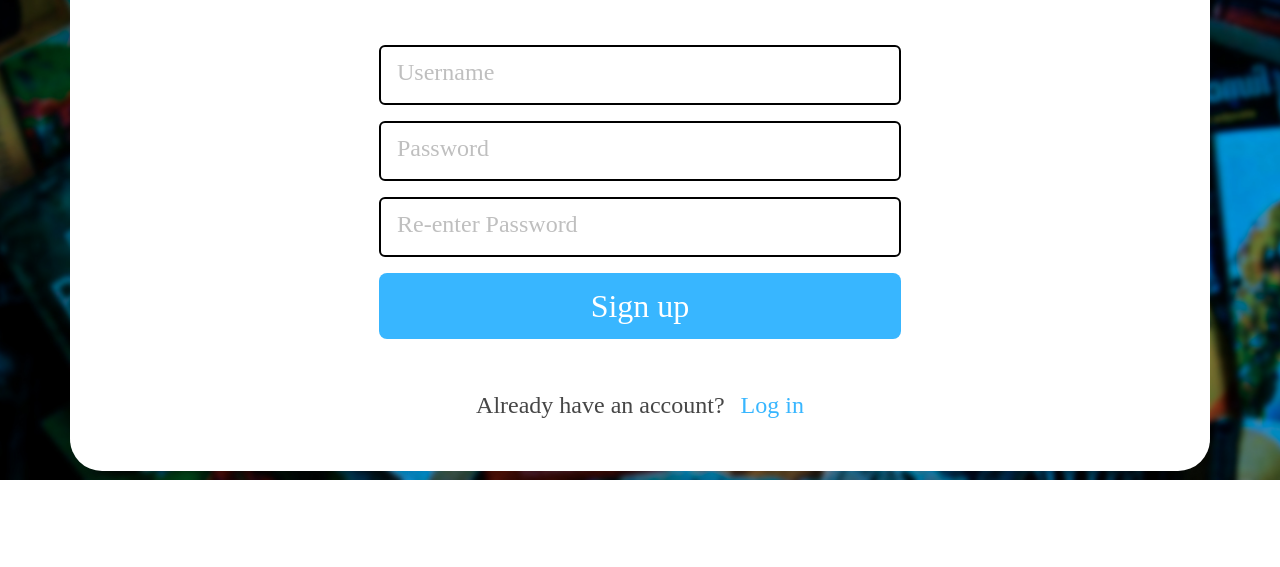
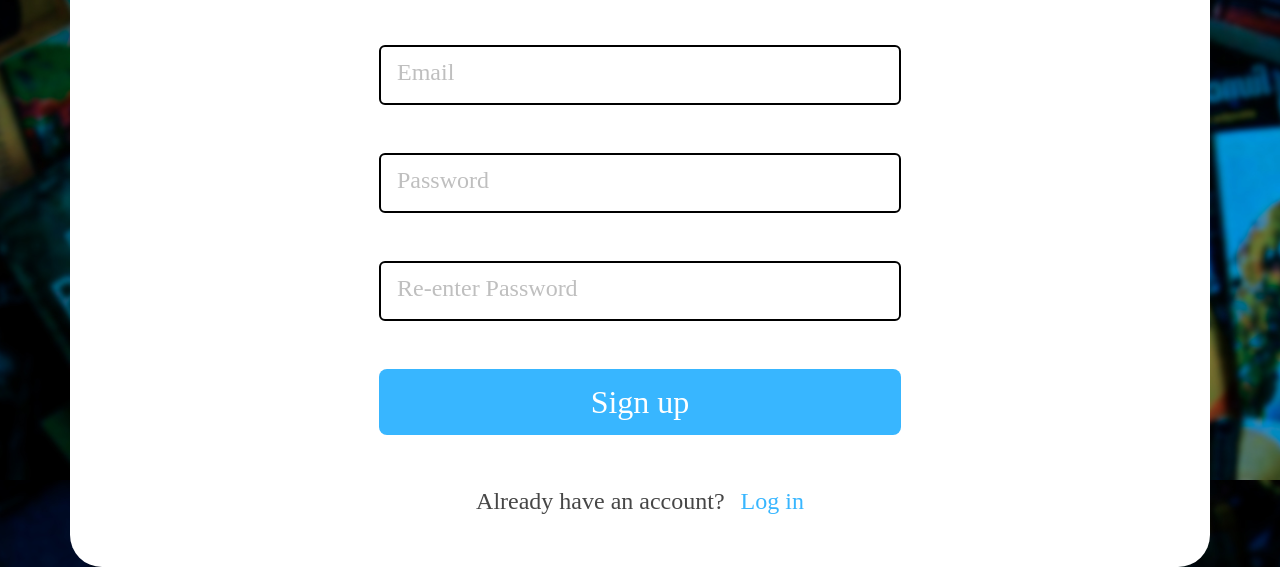
Before and after one commit to wicknesh/ictak-assignment01, a plain HTML site: page signup.html in a window 1280 px wide. Shown: the part 320-887 px from the top of the page. Before the commit the page ends 800 px from the top, so only its background shows below. Drawn offline with nearby package versions, Linux system fonts and the light colour scheme; a web font is replaced by a local one.

Commit message:
HTML overhaul for form validation labels

```diff
--- a/signup.html
+++ b/signup.html
@@ -13,17 +13,18 @@
         <form>
             <a href="index.html"><img src="img/pc-logo-2.png" alt="pc-logo" width="75px" height="auto" class="mx-auto d-flex"></a>
             <div class="mb-5 h3 text-center">Create a <span class="signup-title">pusthakapuzhu collective</span>. account</div>
-            <div class="mb-3 d-flex align-items-center justify-content-center">
-                <input type="text" class="form-control w-50 p-3 border-input" id="InputUsername" placeholder="Username">
+            <div class="mb-5 d-flex align-items-center justify-content-center">
+                <input type="text" class="form-control w-50 p-3 border-input" id="InputEmail" placeholder="Email">
             </div>
-            <div class="mb-3 d-flex align-items-center justify-content-center">
+            <span id="emailError" class="d-flex justify-content-center"></span>
+            <div class="mb-5 d-flex align-items-center justify-content-center">
                 <input type="password" class="form-control w-50 p-3 border-input" id="InputPassword" placeholder="Password">
             </div>
-            <div class="mb-3 d-flex align-items-center justify-content-center">
+            <div class="mb-5 d-flex align-items-center justify-content-center">
                 <input type="password" class="form-control w-50 p-3 border-input" id="ReInputPassword" placeholder="Re-enter Password">
             </div>
             <div class="mb-5 d-flex align-items-center justify-content-center">
-                <a href="library.html" href="" class="btn btn-signup-page btn-lg rounded-3 w-50 btn-custom-size">Sign up</a>
+                <a onclick="return validate();" class="btn btn-signup-page btn-lg rounded-3 w-50 btn-custom-size">Sign up</a>
             </div>
             <div class="d-flex justify-content-center">
                 <a class="question-lable-signup-page" href="#">Already have an account?</a>
@@ -31,6 +32,7 @@
             </div>
         </form>
     </div>
+    <script src="script.js"></script>
     <script src="https://cdn.jsdelivr.net/npm/bootstrap@5.3.3/dist/js/bootstrap.bundle.min.js" integrity="sha384-YvpcrYf0tY3lHB60NNkmXc5s9fDVZLESaAA55NDzOxhy9GkcIdslK1eN7N6jIeHz" crossorigin="anonymous"></script>
 </body>
 </html>
```
